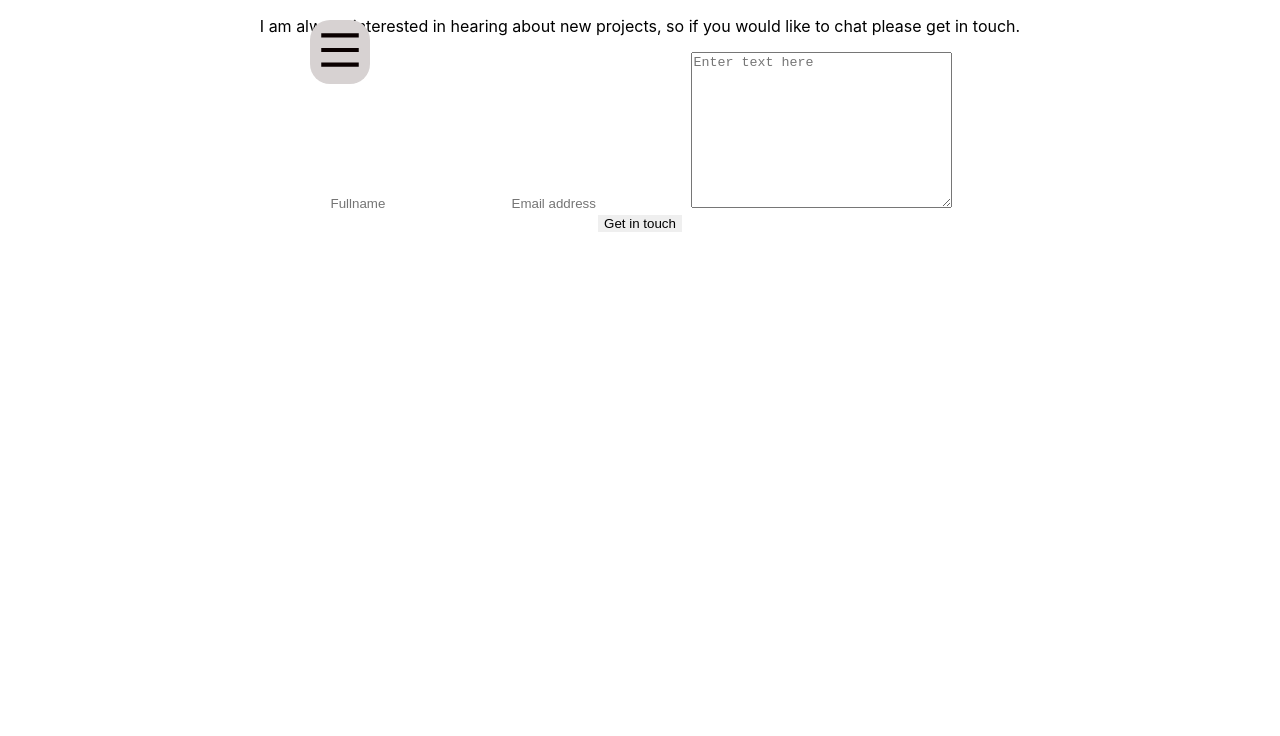
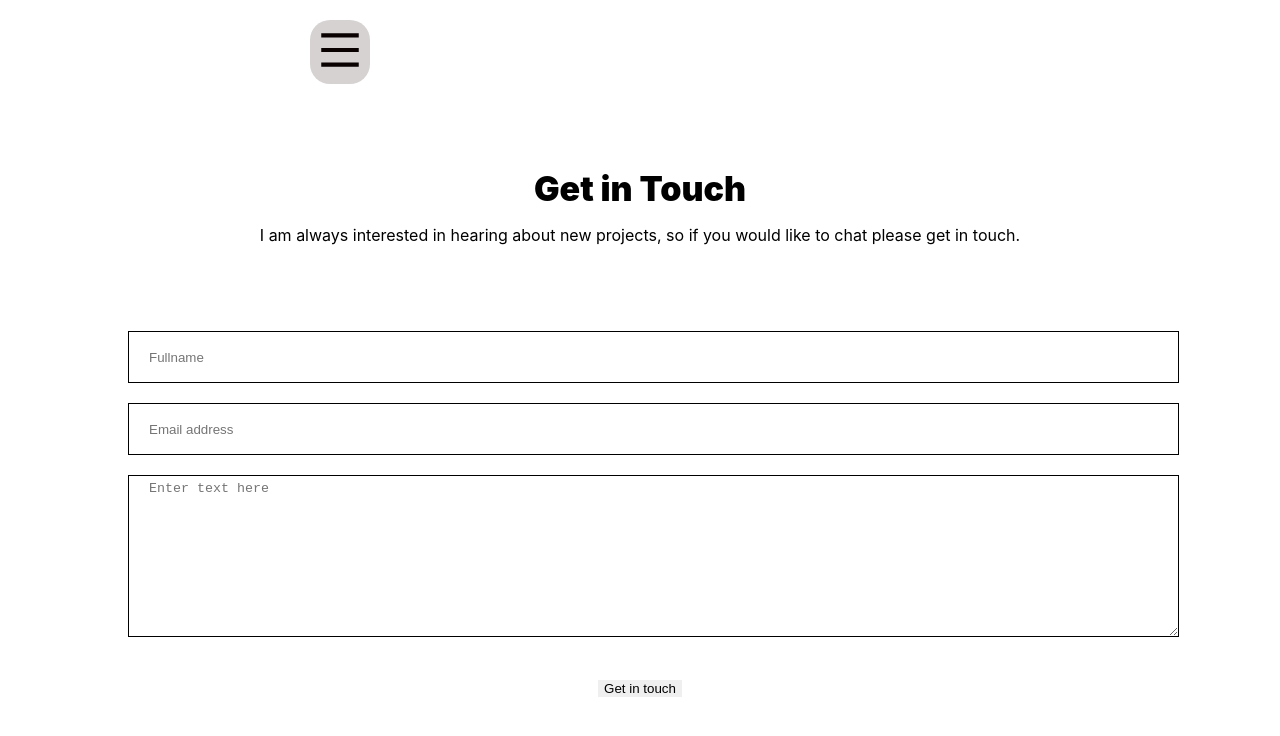
Before and after one commit to blase147/my_portfolio, a React (Create React App) app: page /contact_me in a window 1280 px wide. Shown: the top 736 px of the page. Built offline with nearby package versions, Linux system fonts and the light colour scheme.

Commit message:
Add basic files

```diff
--- a/src/components/Homepage/homePage.scss
+++ b/src/components/Homepage/homePage.scss
@@ -3,6 +3,7 @@
 .homepage {
   // background-color: #010000;
 }
+
 .intro-container {
   display: flex;
   flex-direction: column;
--- a/src/components/contact-me/contactMe.js
+++ b/src/components/contact-me/contactMe.js
@@ -3,16 +3,16 @@ import './contactMe.scss';
 // import NavigationBar from '../navigation-bar/navigationBar';
 
 const ContactMe = () => (
-  <section>
-    {/* <NavigationBar /> */}
+  <section className="contact-me-container">
+    <div><h1>Get in Touch</h1></div>
     <div className="contact-me">
       <p>
         I am always interested in hearing about new projects,
         so if you would like to chat please get in touch.
 
       </p>
-      <div className="get-in-touch">
-        <form id="form" action="https://formspree.io/f/xqkjanrn" method="POST">
+      <div>
+        <form className="get-in-touch" id="form" action="https://formspree.io/f/xqkjanrn" method="POST">
           <input type="text" name="fullname" maxLength="30" placeholder="Fullname" required />
           <input id="mail" className="email" type="email" name="email" placeholder="Email address" />
           <textarea name="comment" cols="30" rows="10" maxLength="500" placeholder="Enter text here" required />
--- a/src/components/contact-me/contactMe.scss
+++ b/src/components/contact-me/contactMe.scss
@@ -1 +1,49 @@
 @import './../scss/config';
+
+.contact-me-container {
+  display: flex;
+  flex-direction: column;
+  justify-content: center;
+  padding-top: 140px;
+  width: 80%;
+  margin: auto;
+
+  h1 {
+    font-size: 34px;
+    font-weight: 900;
+    margin-bottom: 0;
+  }
+
+  .contact-me {
+      display: flex;
+      flex-direction: column;
+    justify-content: center;
+    // width: 100%;
+    // margin: auto;
+
+    .get-in-touch {
+      display: flex;
+      flex-direction: column;
+      justify-content: center;
+      gap: 20px;
+      margin-top: 70px;
+    //   margin: auto;
+
+      input {
+        border: solid 1px #000;
+        height: 40px;
+        width: 100%;
+        padding: 5px;
+        padding-left: 20px;
+      }
+
+      textarea {
+        border: solid 1px #000;
+        // height: 40px;
+        width: 100%;
+        padding: 5px;
+        padding-left: 20px;
+      }
+    }
+  }
+}
--- a/src/components/my-works/myWorks.scss
+++ b/src/components/my-works/myWorks.scss
@@ -6,7 +6,7 @@
   justify-content: center;
   width: 100%;
   margin: auto;
-  background-color: #000000;
+  background-color: #000;
   color: #fff;
 
   .projects-title {
@@ -31,7 +31,7 @@
 
     img {
       width: 100%;
-    // border-radius: 40px;
+      // border-radius: 40px;
     }
 
     .text-content {
@@ -44,6 +44,8 @@
       gap: 10px;
       width: 100%;
       align-items: center;
+      margin: auto;
+      padding-left: 0;
     }
 
     .view-btns {
@@ -55,7 +57,7 @@
       a {
         padding: 10px;
         background-color: #fff;
-        color:black;
+        color: black;
         border: solid 1px #000;
         border-radius: 15px;
         font-size: 18px;
--- a/src/components/navigation-bar/navigationBar.scss
+++ b/src/components/navigation-bar/navigationBar.scss
@@ -42,7 +42,7 @@
     }
 
     li a:visited {
-      color: #ffffff;
+      color: #fff;
     }
   }
 }
```
